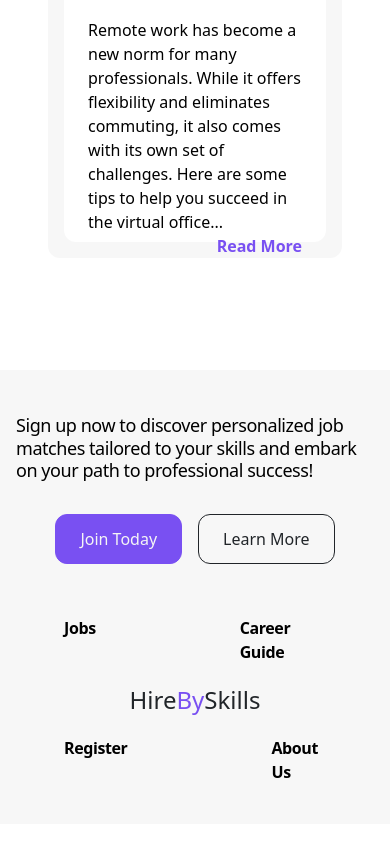
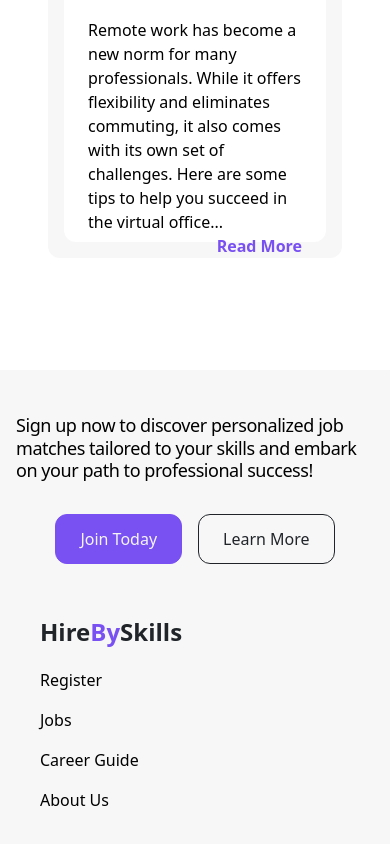
Before and after one commit to klaudiamr97/HireBySkills, a React (Vite) app in the folder frontend/: page / in a window 390 px wide. Shown: the part 3353-4197 px from the top of the page. Built offline with nearby package versions, Linux system fonts and the light colour scheme; no server answers.

Commit message:
final commit

```diff
--- a/frontend/src/components/Footer.tsx
+++ b/frontend/src/components/Footer.tsx
@@ -2,7 +2,8 @@ import { Link } from "react-router-dom";
 
 const Footer = () => {
   return (
-    <footer className="bg-body py-10 overflow-hidden">
+    <>
+      <footer className="bg-body py-10 overflow-hidden hidden md:block">
         <div className="container mx-auto">
           <div className="flex flex-wrap items-center justify-center -mb-5 lg:-mx-6">
             <span className="black-font font-bold tracking-tight flex gap-4 mb-5">
@@ -45,6 +46,46 @@ const Footer = () => {
           </div>
         </div>
       </footer>
+
+      <footer className="bg-body py-10 overflow-hidden block md:hidden">
+        <div className="container mx-auto px-10 text-left">
+          <Link
+            to="/"
+            className="text-2xl font-bold mb-5 block text-black-tint"
+          >
+            <span>Hire</span>
+            <span className="text-purple">By</span>
+            <span className="text-black-tint">Skills</span>
+          </Link>
+          <nav className="flex flex-col items-start gap-4 mt-5">
+            <Link
+              to="/register"
+              className="hover:text-dark-purple transition ease-in-out duration-200"
+            >
+              Register
+            </Link>
+            <Link
+              to="/jobs"
+              className="hover:text-dark-purple transition ease-in-out duration-200"
+            >
+              Jobs
+            </Link>
+            <Link
+              to="/careerguide"
+              className="hover:text-dark-purple transition ease-in-out duration-200"
+            >
+              Career Guide
+            </Link>
+            <Link
+              to="/aboutus"
+              className="hover:text-dark-purple transition ease-in-out duration-200"
+            >
+              About Us
+            </Link>
+          </nav>
+        </div>
+      </footer>
+    </>
   );
 };
 
```
Lines whose indentation alone changed are shown as unchanged.
